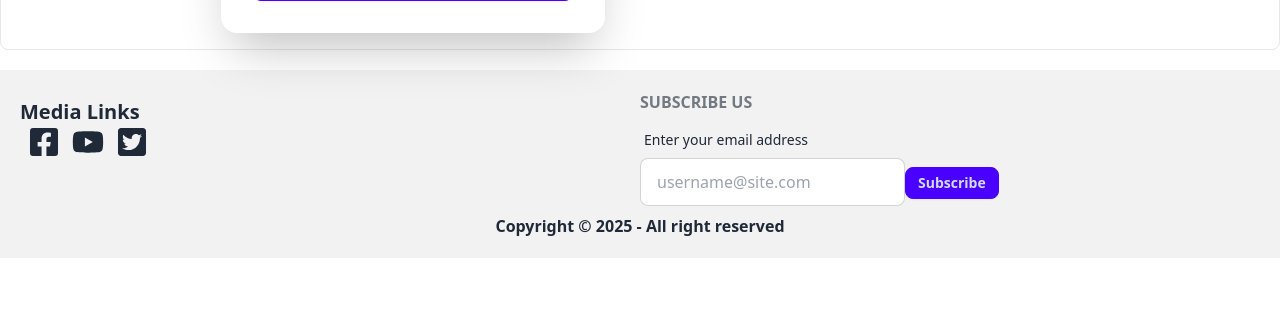
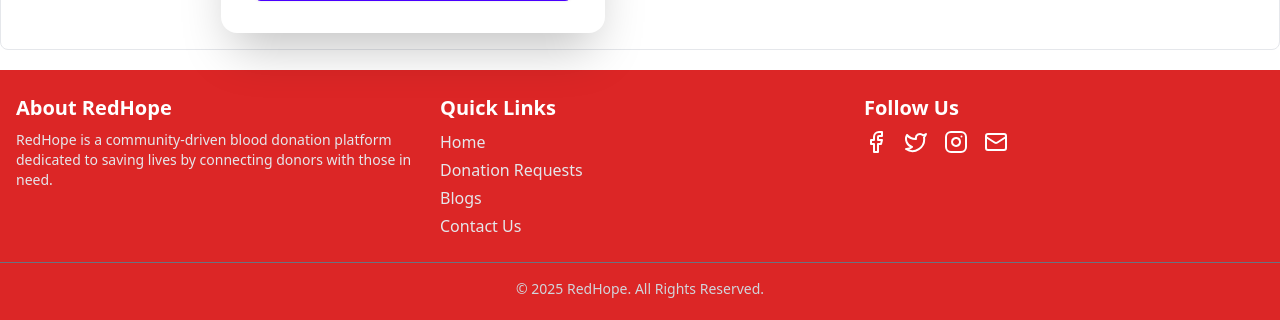
Before and after one commit to ZubairAlMamun2/Blood-Donation-App, a React (Vite) app: page / in a window 1280 px wide. Shown: the part 1814-2134 px from the top of the page. Before the commit the page ends 2072 px from the top, so only its background shows below. Built offline with nearby package versions, Linux system fonts and the light colour scheme; no server answers.

Commit message:
footer section updated

```diff
--- a/src/components/Blogs.jsx
+++ b/src/components/Blogs.jsx
@@ -6,11 +6,7 @@ import { useQuery } from "@tanstack/react-query";
 import { Link } from "react-router-dom";
 
 const BlogPost = ({ htmlString }) => {
-  return (
-    <div>
-      <div dangerouslySetInnerHTML={{ __html: htmlString }} />
-    </div>
-  );
+  return <div dangerouslySetInnerHTML={{ __html: htmlString }} />;
 };
 
 const Blogs = () => {
@@ -24,37 +20,36 @@ const Blogs = () => {
   });
 
   if (isLoading) {
-    return <div>Loading...</div>;
+    return (
+      <div className="flex justify-center items-center h-40">
+        <div className="animate-spin rounded-full h-16 w-16 border-4 border-red-500 border-t-transparent"></div>
+      </div>
+    );
   }
 
   if (error) {
-    return <div>Error fetching blogs.</div>;
+    return <div className="text-center text-red-600 text-lg">Error fetching blogs.</div>;
   }
 
   return (
-    <div className="">
-      <header>
-        <NavBar />
-      </header>
-      <main className="min-h-[60vh] py-4">
-        <div className="grid gap-4 grid-cols-1 sm:grid-cols-2 lg:grid-cols-3">
+    <div className="bg-gray-100 ">
+      <NavBar />
+      <main className="container mx-auto px-4 py-8 min-h-screen">
+        <h2 className="text-3xl font-bold text-red-600 text-center mb-8">Our Latest Blogs</h2>
+
+        <div className="grid gap-6 grid-cols-1 sm:grid-cols-2 lg:grid-cols-3">
           {blogs.map((item) => (
-            <div
-              key={item._id}
-              className="card shadow-xl rounded-lg overflow-hidden border"
-            >
-              <div className="card-body p-4">
-                <h2 className="card-title text-lg font-semibold">
-                  {item.title}
-                </h2>
-                <div className="text-sm text-gray-600">
-                  <BlogPost htmlString={item.content.slice(0, 100)} />
+            <div key={item._id} className="bg-white shadow-md rounded-lg overflow-hidden border">
+              <div className="p-5">
+                <h2 className="text-xl font-semibold text-gray-800">{item.title}</h2>
+                <div className="text-sm text-gray-600 mt-2">
+                  <BlogPost htmlString={item.content.slice(0, 250)} />
                   ...
                 </div>
                 <div className="flex justify-end mt-4">
                   <Link
                     to={`/blogdetails/${item._id}`}
-                    className="btn btn-sm btn-primary"
+                    className="bg-red-600 hover:bg-red-700 text-white px-4 py-2 rounded-md text-sm transition"
                   >
                     Read More
                   </Link>
--- a/src/components/Footer.jsx
+++ b/src/components/Footer.jsx
@@ -1,46 +1,55 @@
 import React from "react";
-import { FaFacebookSquare } from "react-icons/fa";
-import { FaYoutube } from "react-icons/fa";
-import { FaTwitterSquare } from "react-icons/fa";
+import { Link } from "react-router-dom";
+import { Facebook, Twitter, Instagram, Mail } from "lucide-react";
 
 const Footer = () => {
   return (
-    <div className="p-5 mt-5 mx-auto bg-base-200">
-      <footer>
-        <div className="grid grid-cols-2">
-            <div className="col-span-2 justify-center md:col-span-1">
+    <footer className="bg-red-600 text-white py-6">
+      <div className="container mx-auto px-4 grid grid-cols-1 md:grid-cols-3 gap-6">
+        {/* About Section */}
+        <div>
+          <h2 className="text-xl font-bold mb-2">About RedHope</h2>
+          <p className="text-sm text-gray-200">
+            RedHope is a community-driven blood donation platform dedicated to saving lives by connecting donors with those in need.
+          </p>
+        </div>
 
-                <div>
-                    <h2 className="text-xl font-semibold mt-2">Media Links</h2>
-                    <div className="flex gap-3 ml-2">
-                        <a href="https://www.facebook.com/"  target="blank"><FaFacebookSquare className="w-8 h-8" /></a>
-                        <a href="https://www.youtube.com/" target="blank"><FaYoutube className="w-8 h-8" /></a>
-                        <a href="https://www.twitter.com/" target="blank"><FaTwitterSquare  className="w-8 h-8"/></a>
+        {/* Quick Links */}
+        <div>
+          <h2 className="text-xl font-bold mb-2">Quick Links</h2>
+          <ul className="space-y-1 text-gray-200">
+            <li><Link to="/" className="hover:text-gray-300">Home</Link></li>
+            <li><Link to="/donation" className="hover:text-gray-300">Donation Requests</Link></li>
+            <li><Link to="/blogs" className="hover:text-gray-300">Blogs</Link></li>
+            <li><Link to="/contact" className="hover:text-gray-300">Contact Us</Link></li>
+          </ul>
+        </div>
 
+        {/* Social Media & Contact */}
+        <div>
+          <h2 className="text-xl font-bold mb-2">Follow Us</h2>
+          <div className="flex space-x-4">
+            <a href="https://facebook.com" target="_blank" rel="noopener noreferrer">
+              <Facebook className="w-6 h-6 hover:text-gray-300" />
+            </a>
+            <a href="https://twitter.com" target="_blank" rel="noopener noreferrer">
+              <Twitter className="w-6 h-6 hover:text-gray-300" />
+            </a>
+            <a href="https://instagram.com" target="_blank" rel="noopener noreferrer">
+              <Instagram className="w-6 h-6 hover:text-gray-300" />
+            </a>
+            <a href="mailto:contact@redhope.com">
+              <Mail className="w-6 h-6 hover:text-gray-300" />
+            </a>
+          </div>
+        </div>
+      </div>
 
-                    </div>
-                </div>
-            </div>
-          <form className="col-span-2 md:col-span-1">
-            <h6 className="footer-title">Subscribe Us</h6>
-            <fieldset className="form-control ">
-              <label className="label">
-                <span className="label-text">Enter your email address</span>
-              </label>
-              <div className="">
-                <input
-                  type="text"
-                  placeholder="username@site.com"
-                  className="input input-bordered "
-                />
-                <button className="btn btn-primary btn-sm join-item">Subscribe</button>
-              </div>
-            </fieldset>
-          </form>
-        </div>
-      </footer>
-      <p className="text-center mt-2 font-semibold">Copyright © {new Date().getFullYear()} - All right reserved</p>
-    </div>
+      {/* Copyright Section */}
+      <div className="mt-6 text-center text-gray-300 text-sm border-t border-gray-500 pt-4">
+        © {new Date().getFullYear()} RedHope. All Rights Reserved.
+      </div>
+    </footer>
   );
 };
 
--- a/src/components/PendingDonationRequest.jsx
+++ b/src/components/PendingDonationRequest.jsx
@@ -28,7 +28,7 @@ const PendingDonationRequest = () => {
   return (
     <div className="bg-gray-100 min-h-screen">
       <NavBar />
-      <div className="container mx-auto px-4 py-6">
+      <div className="container mx-auto px-4 py-6 min-h-screen">
         <h2 className="text-center text-3xl font-bold text-red-600 mb-6">Pending Donation Requests</h2>
 
         {/* Spinner (Loading) */}
```
